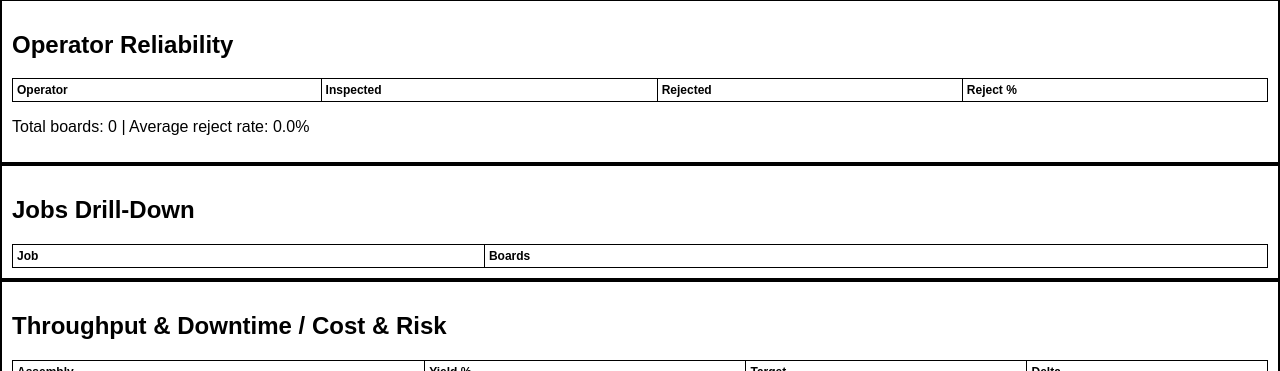
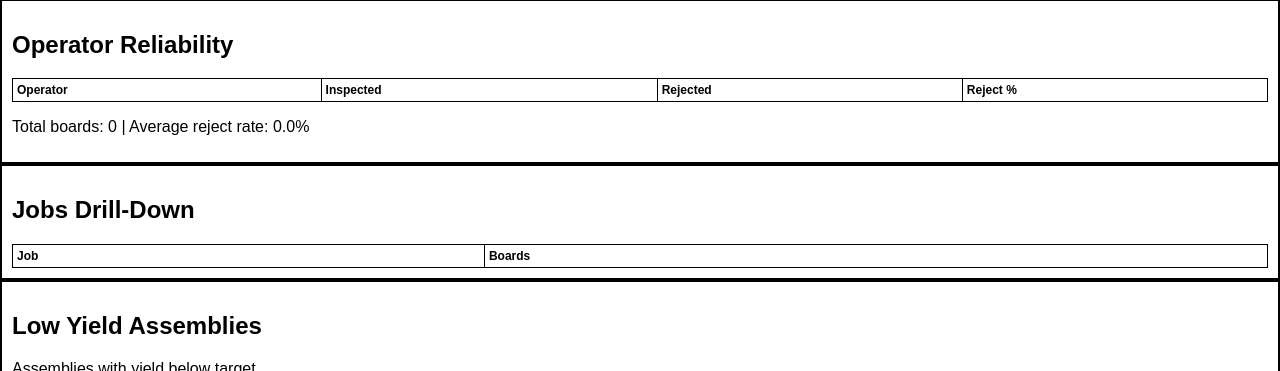
Before and after one commit to ThomasSchwartz18/MOATAppSpectra, a Flask app: page /reports/integrated/export in a window 1280 px wide. Shown: the part 6129-6500 px from the top of the page. Run offline with Flask 3, Linux system fonts and the light colour scheme; the visitor is signed in with stand-in values (Sample User, id 1); data that the repository does not hold is empty.

Commit message:
Rename throughput and update low yield report

```diff
--- a/templates/report/index.html
+++ b/templates/report/index.html
@@ -19,7 +19,7 @@
     {% include 'report/defect_intelligence.html' %}
     {% include 'report/operator_reliability.html' %}
     {% include 'report/jobs_drilldown.html' %}
-    {% include 'report/throughput_downtime.html' %}
+    {% include 'report/low_yield_assemblies.html' %}
     {% include 'report/capa_action_register.html' %}
     {% include 'report/appendix.html' %}
 </body>
--- a/templates/report/throughput_downtime.html
+++ b/templates/report/low_yield_assemblies.html
@@ -1,5 +1,6 @@
 <section class="report-section section-card">
-    <h2>Throughput & Downtime / Cost & Risk</h2>
+    <h2>Low Yield Assemblies</h2>
+    <p class="section-desc">Assemblies with yield below target.</p>
     <table class="data-table">
         <thead><tr><th>Assembly</th><th>Yield %</th><th>Target</th><th>Delta</th></tr></thead>
         <tbody>
```
